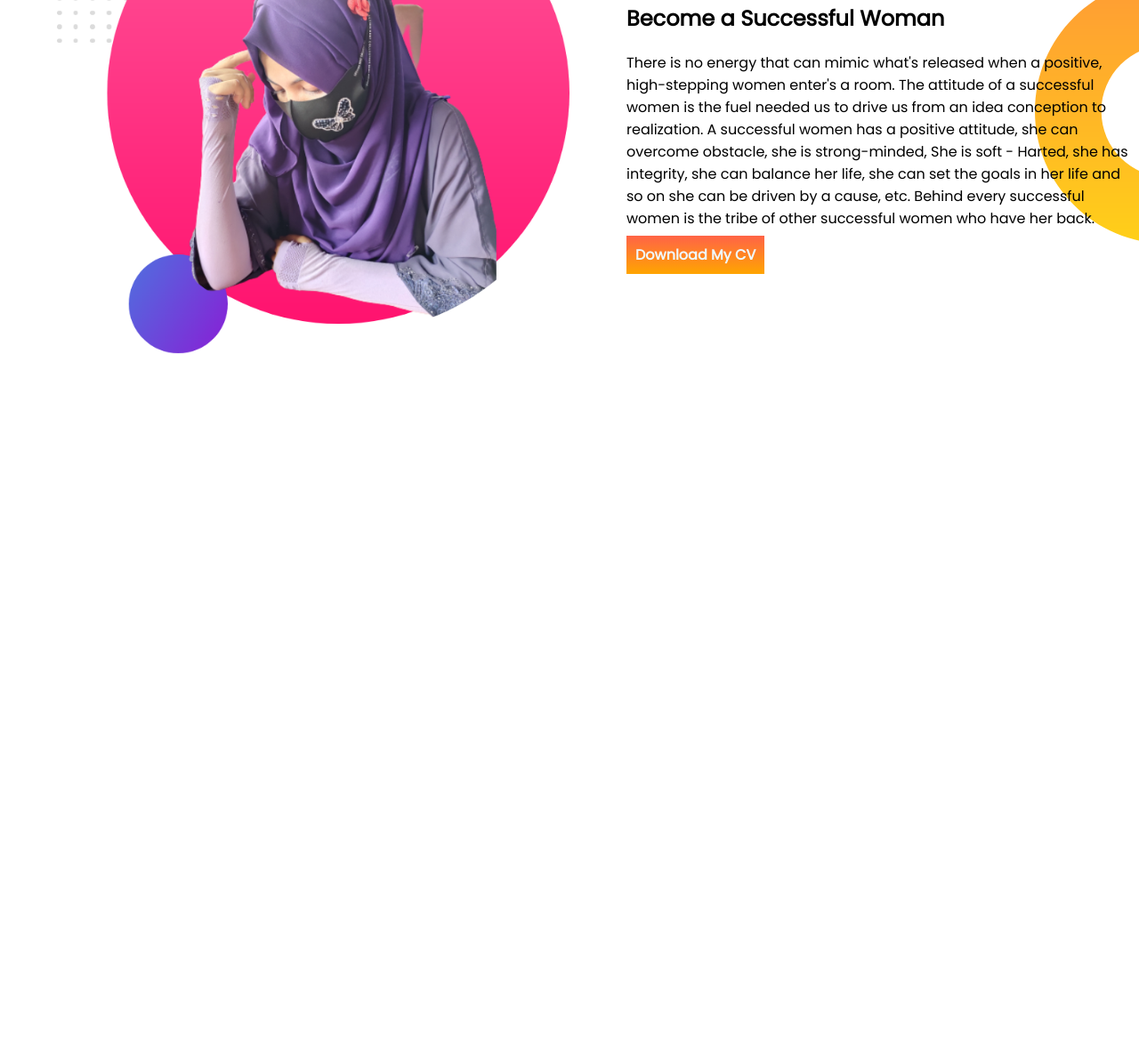
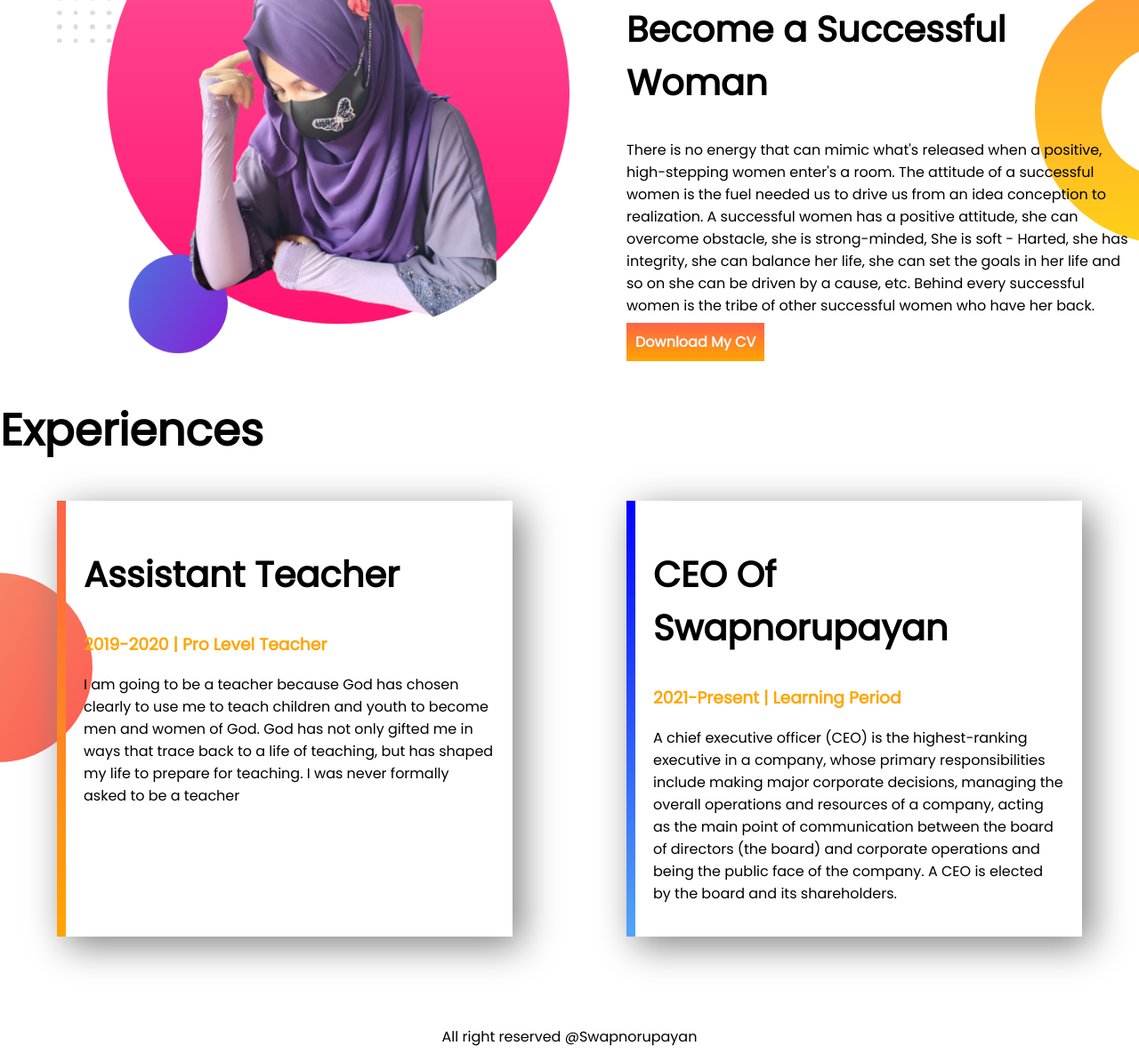
Before and after one commit to swapnorupayan/developer-portpolio, a plain HTML site: page index.html in a window 1280 px wide. Shown: the part 884-2078 px from the top of the page at 89% size. Before the commit the page ends 1289 px from the top, so only its background shows below. Drawn offline with Linux system fonts and the light colour scheme.

Commit message:
complete the project

```diff
--- a/index.html
+++ b/index.html
@@ -13,7 +13,7 @@
 </head>
 
 <body>
-    <section class="top-banner">
+    <section class="top-banner flexiable-area">
         <div class="half-width">
             <h1>Welcome to</h1>
             <h1> <span class="orange-color">Sharmin Akther</span> World </h1>
@@ -30,7 +30,7 @@
             <img src="my-bg (1).png" alt="">
         </div>
     </section>
-    <section class="dream-big">
+    <section class="dream-big flexiable-area">
         <div class="half-width">
             <img src="my-bg2 (1).png" alt="">
         </div>
@@ -50,6 +50,34 @@
                 CV</a>
         </div>
     </section>
+    <section class="experience">
+        <h1>Experiences</h1>
+        <div class="flexiable-area">
+            <div id="teacher-area" class="experience-area">
+                <h2>Assistant Teacher</h2>
+                <h3 class="orange-color">2019-2020 | Pro Level Teacher</h3>
+                <p>I am going to be a teacher because God has chosen clearly to use me to teach children and youth to
+                    become men and women of God. God has not only gifted me in ways that trace back to a life of
+                    teaching, but has shaped my life to prepare for teaching. I was never formally asked to be a teacher
+                </p>
+            </div>
+            <div id="CEO-area" class="experience-area">
+                <h2>CEO Of Swapnorupayan</h2>
+                <h3 class="orange-color">2021-Present | Learning Period</h3>
+                <p>A chief executive officer (CEO) is the highest-ranking executive in a company, whose primary
+                    responsibilities include making major corporate decisions, managing the overall operations and
+                    resources of a company, acting as the main point of communication between the board of directors
+                    (the board) and corporate operations and being the public face of the company. A CEO is elected by
+                    the board and its shareholders.
+
+
+                </p>
+            </div>
+        </div>
+    </section>
+    <footer>
+        <p>All right reserved @Swapnorupayan</p>
+    </footer>
 </body>
 
 </html>
--- a/style.css
+++ b/style.css
@@ -5,10 +5,13 @@ body{
 h1{
     font-size: 50px;
 }
+h2{
+    font-size: 40px;
+}
 .orange-color{
     color: orange;
 }
-section{
+.flexiable-area{
     display: flex;
 }
 .half-width{
@@ -35,3 +38,29 @@ section{
     background-repeat: no-repeat;
     background-position: right;
 }
+.experience{
+    background-image: url(exp-bg.png);
+    background-repeat: no-repeat;
+    background-position: left;
+}
+.experience-area{
+    box-shadow: 10px 10px 40px gray;
+    width: 40%;
+    margin-left: 5%;
+    margin-right: 5%;
+    padding: 20px;
+}
+#CEO-area{
+    border-left: 10px solid;
+    border-image: linear-gradient(blue, rgb(82, 166, 245));
+    border-image-slice: 1;
+}
+#teacher-area{
+    border-left: 10px solid;
+    border-image: linear-gradient(tomato, orange);
+    border-image-slice: 1;
+}
+footer p{
+    margin-top:100px;
+    text-align: center;
+}
```
